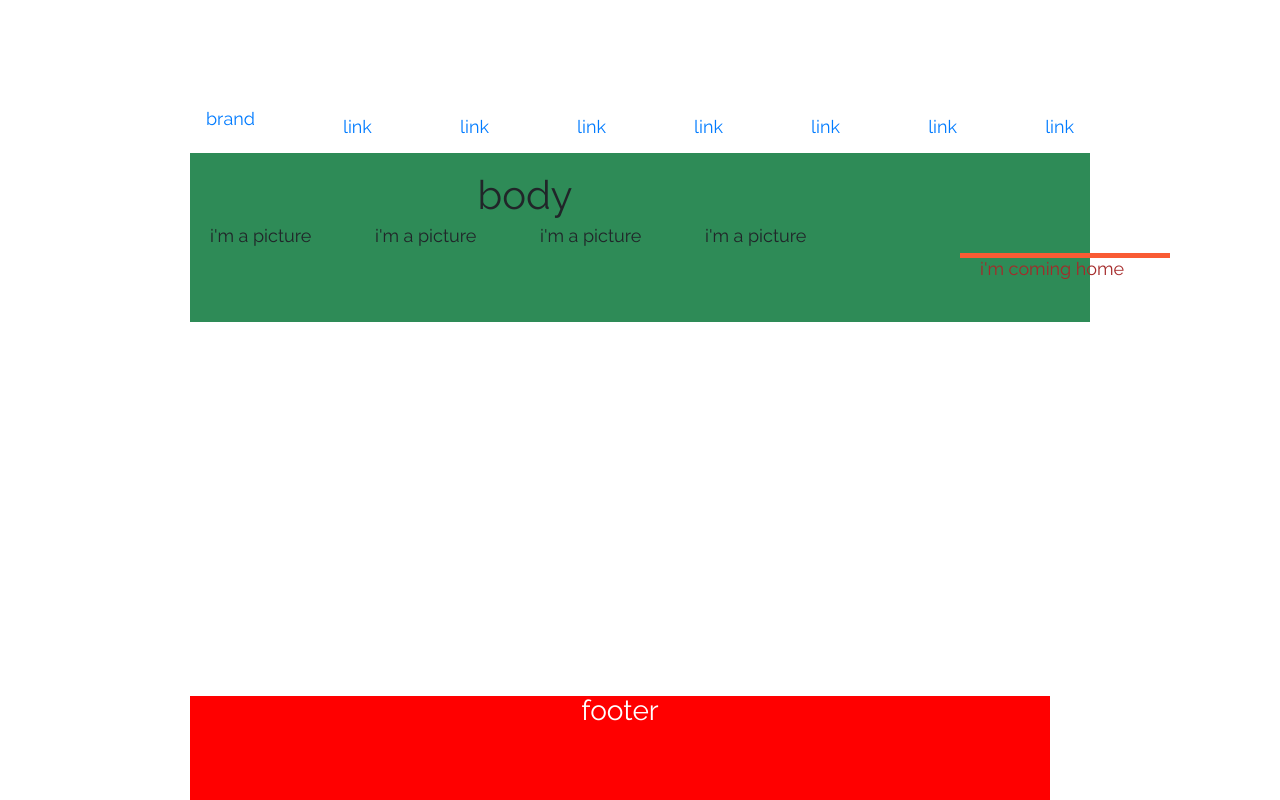
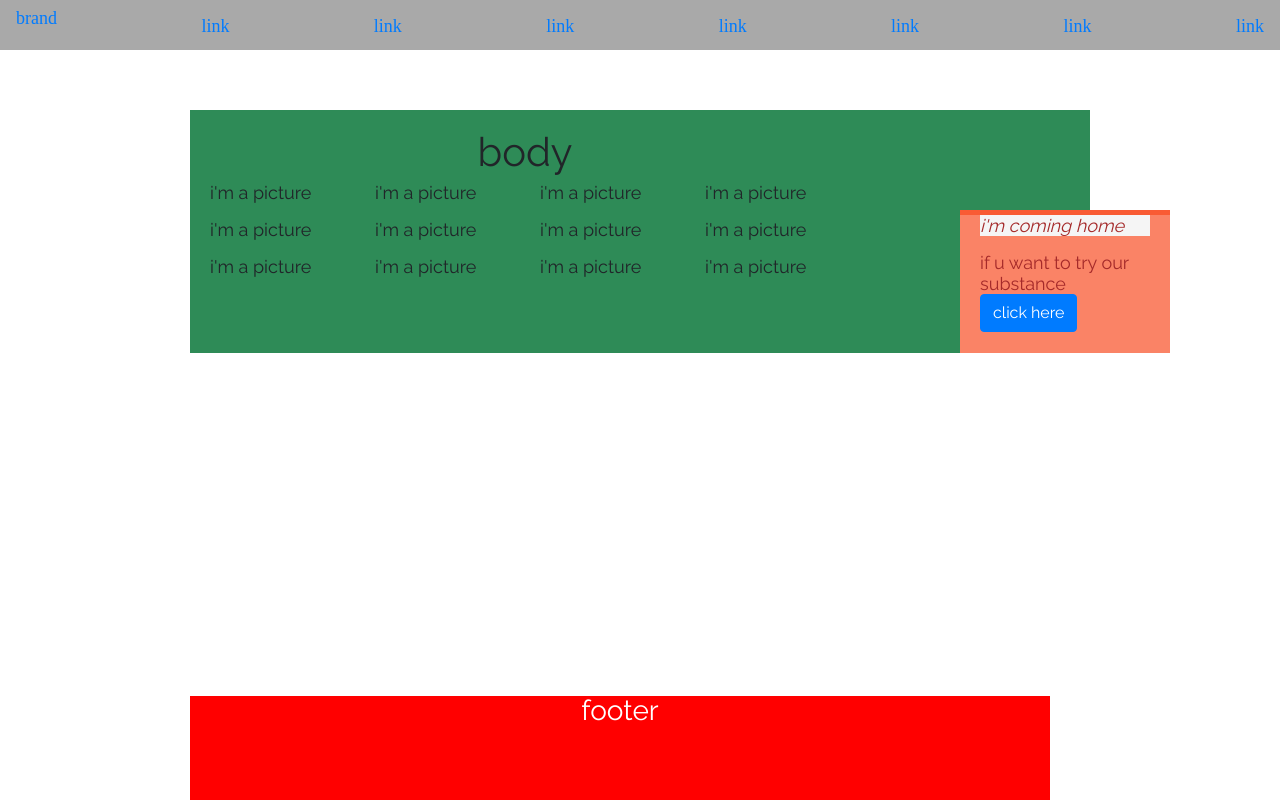
Before and after one commit to mcube25/sample-web, a plain HTML site: page index.html in a window 1280 px wide. Drawn offline with nearby package versions, Linux system fonts and the light colour scheme.

Commit message:
fixed nav-bar

```diff
--- a/index.html
+++ b/index.html
@@ -35,6 +35,7 @@
             position: relative;
             padding: 20px 250px 60px 20px;
             background-color: seagreen;
+            margin-top: 10px;
         }
 
         #callout {
@@ -42,6 +43,7 @@
             top: 100px;
             bottom: 100px;
             right: -80px;
+            height: 789px;
             width: 210px;
             padding: 0 20px;
             border-top: 5px solid #f95b34;
@@ -62,13 +64,33 @@
         #callout p {
             color: brown;
         }
+
+        #nav {
+            background-color: darkgray;
+            font-family: italic;
+            font-size: 18px;
+            font-style: normal;
+            position: fixed;
+            top: 0;
+            left: 0;
+            z-index: 9999;
+            width: 100%;
+            height: 50px;
+        }
+
+        .font-italic {
+            background-color: whitesmoke;
+            color: black;
+            font-style: bold;
+            font-size: 18px;
+        }
     </style>
 </head>
 
 <body>
     <div id="container">
         <div id="nav">
-            <nav class="navbar navbar-default">
+            <nav class="navbar navbar-fixed-top">
                 <ul class="list-unstyled">
                     <li class="brand">
                         <a href="index.html">
@@ -116,12 +138,41 @@
         </div>
         <div id="content">
             <div id='callout'>
-                <p>i'm coming home</p>
+                <p class="font-italic">i'm coming home</p>
+                <p>if u want to try our substance <button class="btn btn-primary">click here</button></p>
             </div>
             <div class="row">
                 <div class="col">
                     <h1 class='text-center'> body </h1>
 
+                </div>
+            </div>
+            <div class='row'>
+                <div class="col">
+                    <p>i'm a picture</p>
+                </div>
+                <div class="col">
+                    <p>i'm a picture</p>
+                </div>
+                <div class="col">
+                    <p>i'm a picture</p>
+                </div>
+                <div class="col">
+                    <p>i'm a picture</p>
+                </div>
+            </div>
+            <div class='row'>
+                <div class="col">
+                    <p>i'm a picture</p>
+                </div>
+                <div class="col">
+                    <p>i'm a picture</p>
+                </div>
+                <div class="col">
+                    <p>i'm a picture</p>
+                </div>
+                <div class="col">
+                    <p>i'm a picture</p>
                 </div>
             </div>
             <div class='row'>
```
